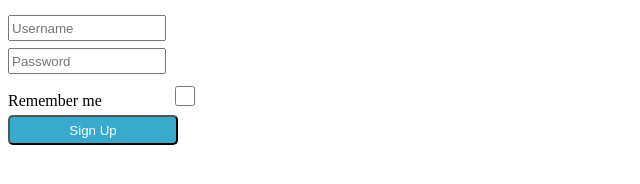
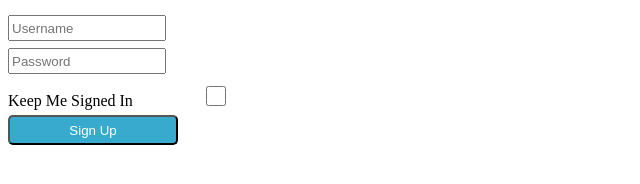
Before and after one commit to YashBhardwaj-Code/Projects, a plain HTML site: page Signup/index.html in a window 1280 px wide. Shown: the whole page, without its empty margins (0-640 px from the left). Drawn offline with Linux system fonts and the light colour scheme; files that its build step writes are made by us from their sources.

Commit message:
Update and rename index.html to Signup/index.html

```diff
--- a/index.html
+++ b/Signup/index.html
@@ -16,7 +16,7 @@
   </div>
 
   <div class="content">
-    <span class="text">Remember me</span>
+    <span class="text">Keep Me Signed In</span>
     <input class="checkbox" type="checkbox">
   </div>
 
```
